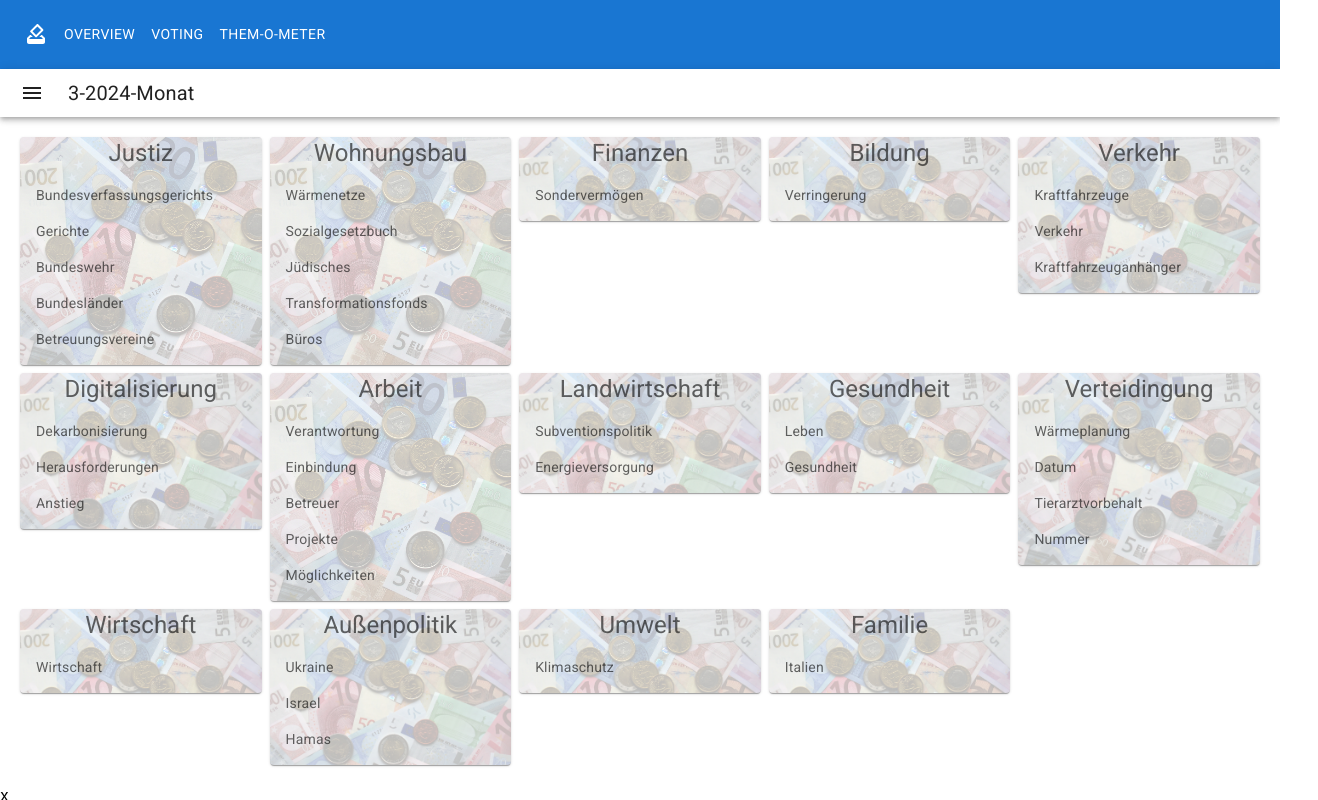
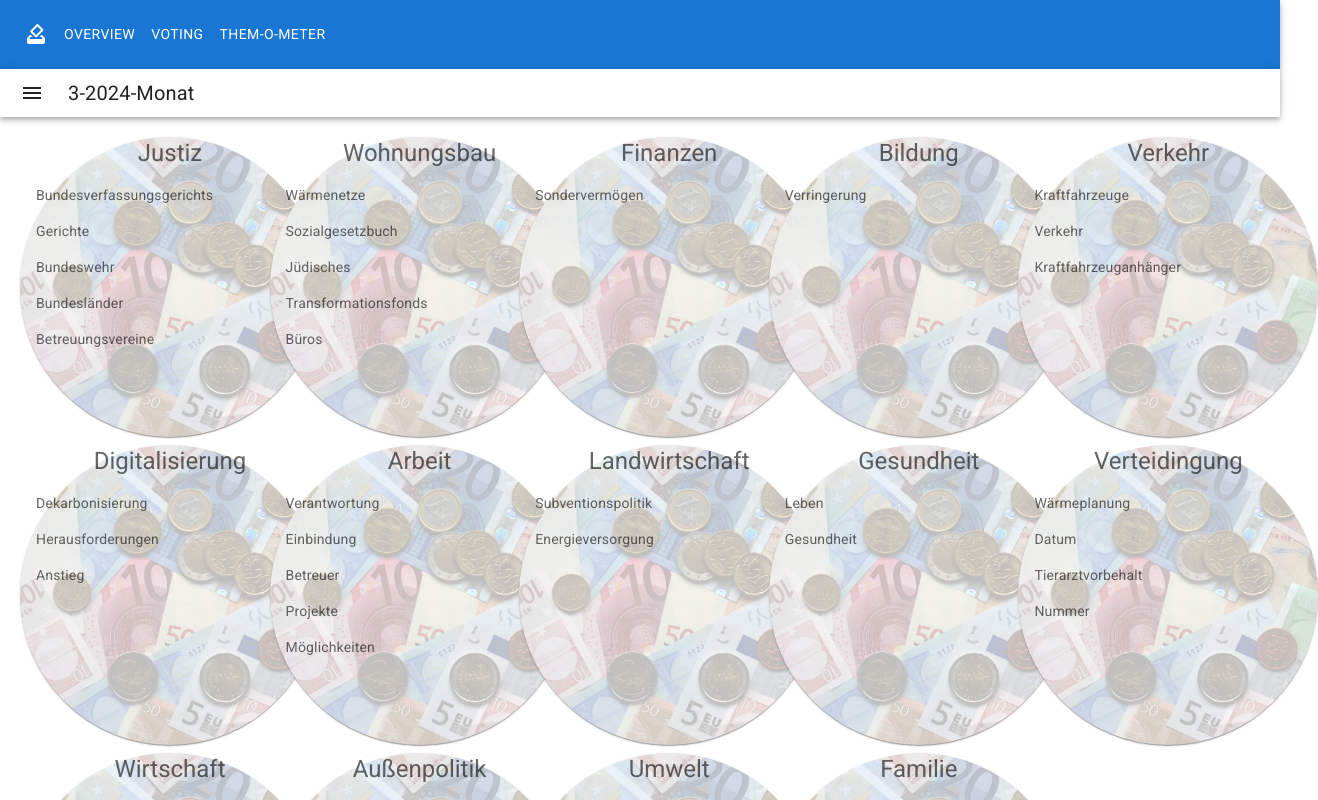
Before and after one commit to BundestagExplorer/frontend, a React (Create React App) app: page / in a window 1280 px wide. Shown: the top 800 px of the page, 1318 px wide, since content can reach past the window. Built offline with nearby package versions, Linux system fonts and the light colour scheme.

Commit message:
make the cards in the grid view circular

```diff
--- a/src/cardgrid/card_grid.js
+++ b/src/cardgrid/card_grid.js
@@ -13,7 +13,7 @@ import FinanzenImage from './images/finanzenimage.jpg'; // Import using relative
 
 
 //ToDo: Display the image based on the currrent card in the CustomCardGrid
-const Item = styled(Paper)(({ theme, ressort_name }) => ({
+var Item = styled(Paper)(({ theme, ressort_name, diameter }) => ({
     backgroundColor: theme.palette.mode === 'dark' ? '#1A2027' : '#fff',
     backgroundImage:  `url(${FinanzenImage})`,
     backgroundSize: 'cover',
@@ -21,6 +21,10 @@ const Item = styled(Paper)(({ theme, ressort_name }) => ({
     ...theme.typography.body1,
     textAlign: 'center',
     color: theme.palette.text.secondary,
+    borderRadius: '50%',
+    width: 300,
+    height: 300
+
   }));
 
 
@@ -60,7 +64,7 @@ export default function CustomCardGrid({agg_data, extended}){
                 </Typography>
 
 
-                    <List dense={true}>
+                    <List dense={true} diameter={300}>
 
                     {data.data.map(topic =>
 
```
